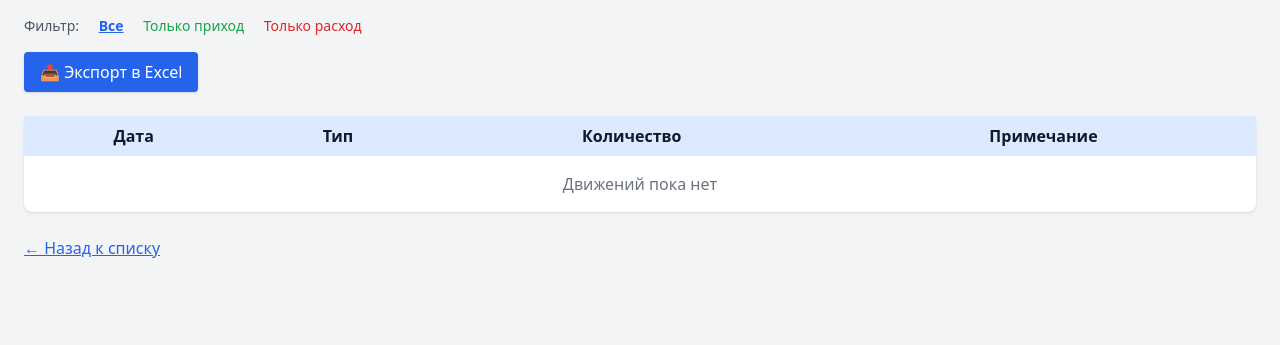
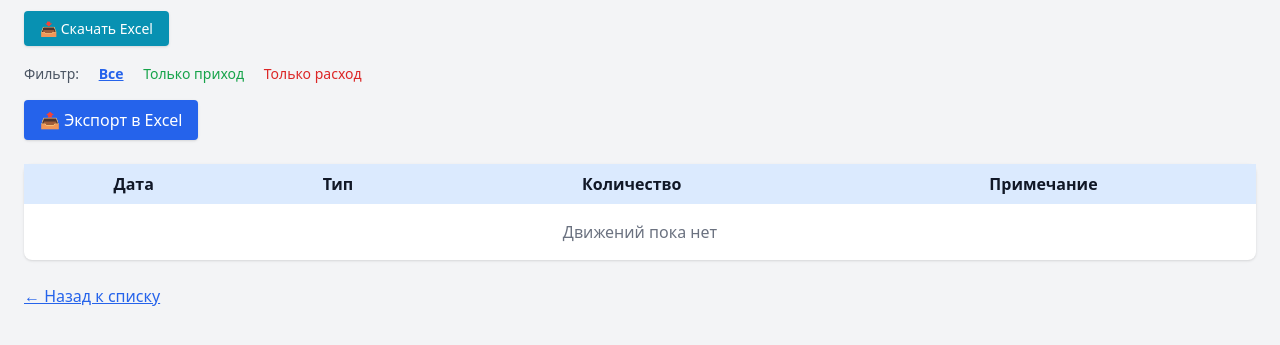
Before and after one commit to IngannamorteScienceDev/VetTrack, a Django app: template meds/templates/meds/drug_history.html in a window 1280 px wide. Shown: the part 128-473 px from the top of the page. Run offline with Django 5.2, Linux system fonts and the light colour scheme; the template is opened without the code that fills it, so the values that code supplies are empty; some libraries are stand-ins or nearby versions.

Commit message:
Add Excel export button to drug history page

```diff
--- a/meds/templates/meds/drug_history.html
+++ b/meds/templates/meds/drug_history.html
@@ -3,6 +3,13 @@
 {% block content %}
 
 <h2 class="text-2xl font-bold mb-4">История движения: {{ drug.name }}</h2>
+
+<div class="mb-6">
+  <a href="{% url 'export_drug_history_excel' drug.id %}"
+     class="bg-cyan-600 hover:bg-cyan-700 text-white px-4 py-2 rounded shadow text-sm">
+    📥 Скачать Excel
+  </a>
+</div>
 
 <!-- 🔍 Фильтр по типу движения -->
 <div class="mb-4 space-x-4 text-sm">
```
